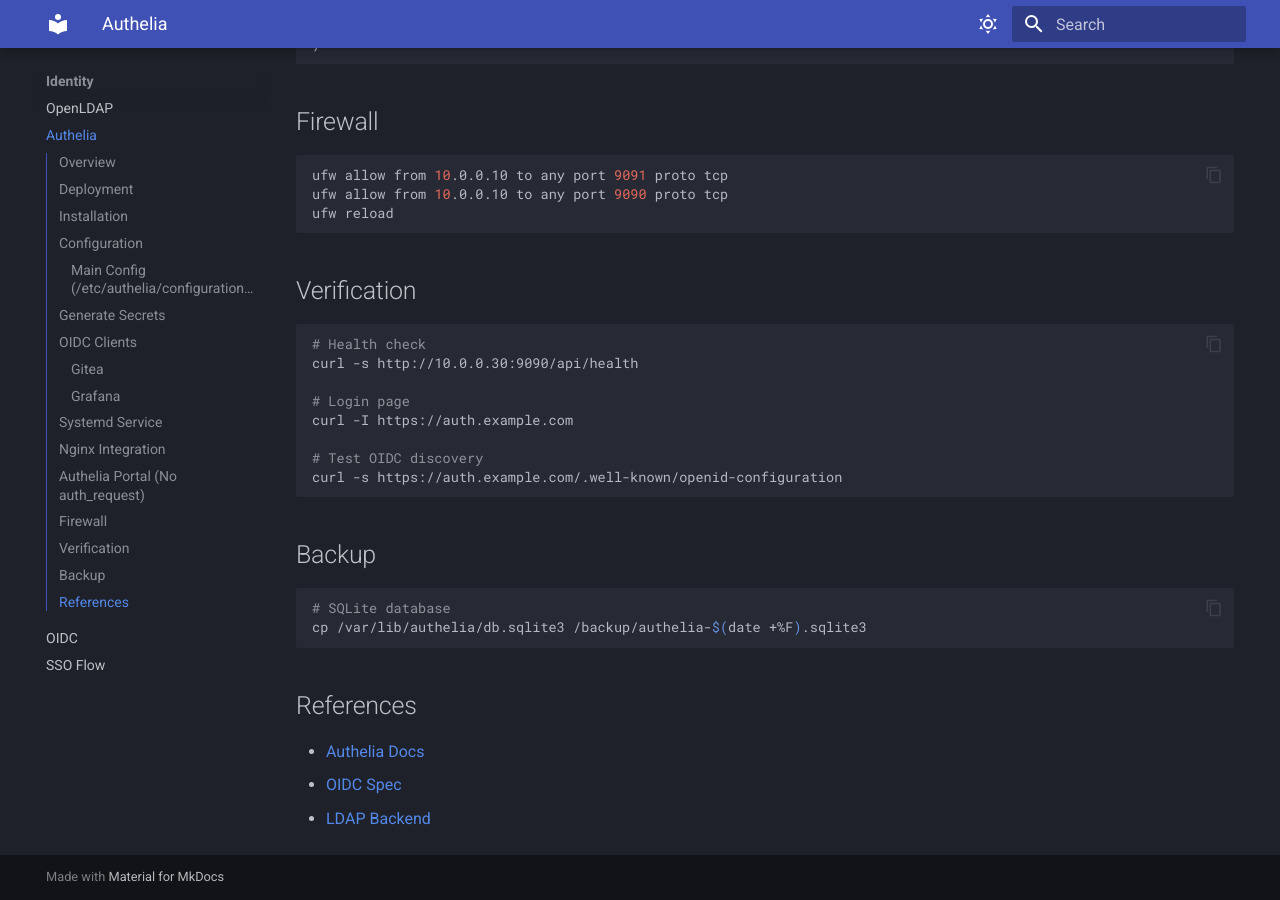
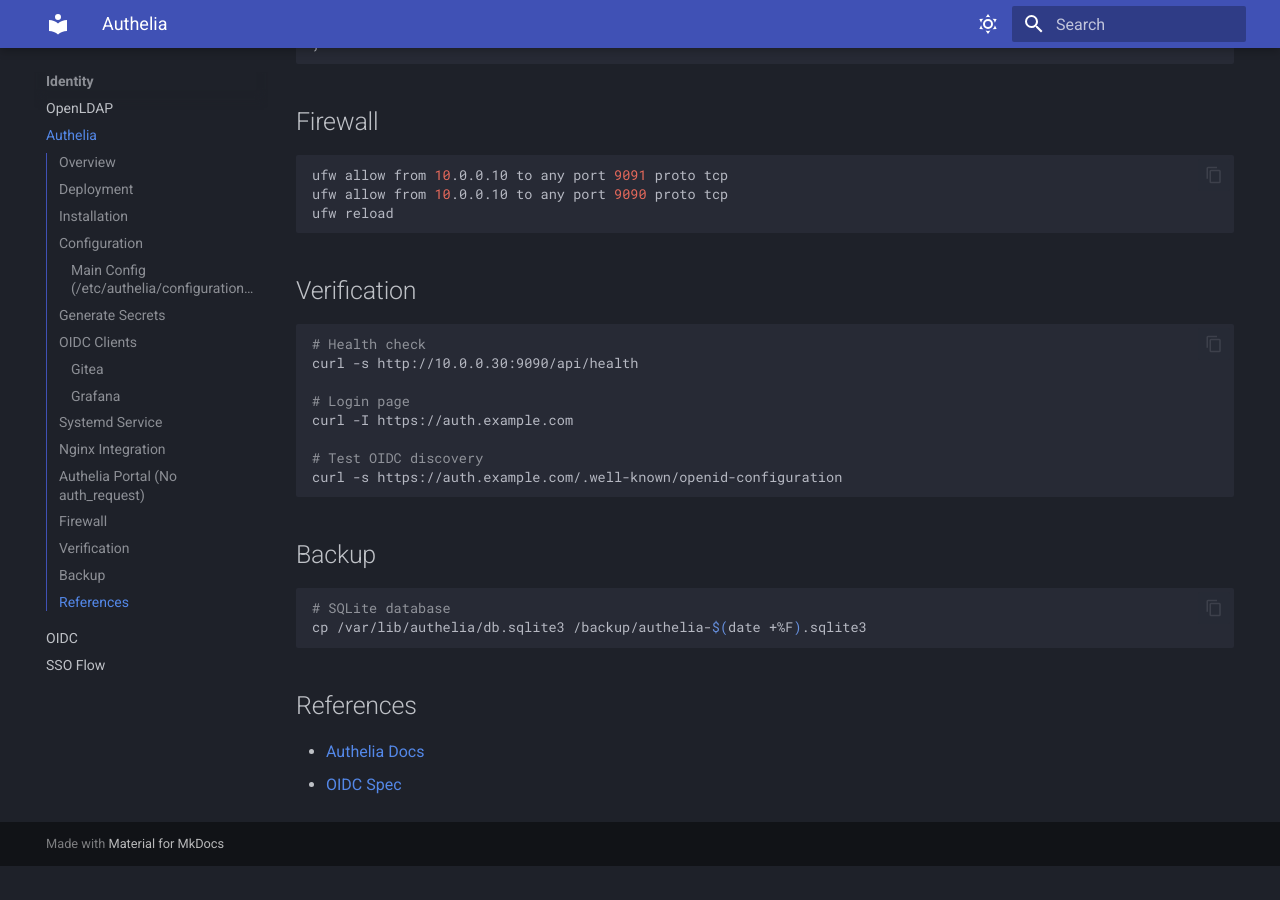
Before and after one commit to dmaljkovic/proxmox-homelab, an MkDocs documentation site: the page built from docs/04-identity/authelia.md, in a window 1280 px wide and 900 px high, scrolled down 4098 px. Built offline with MkDocs 1.6.1 and Material for MkDocs 9.7.7, drawn with Linux system fonts in a browser that asks for light colours; after the commit the page ends 4964 px from its top, so only the background shows below that.

Commit message:
Remove LDAP Backend link from Authelia References

```diff
--- a/docs/04-identity/authelia.md
+++ b/docs/04-identity/authelia.md
@@ -224,4 +224,3 @@ cp /var/lib/authelia/db.sqlite3 /backup/authelia-$(date +%F).sqlite3
 
 - [Authelia Docs](https://www.authelia.com/docs/)
 - [OIDC Spec](https://openid.net/specs/openid-connect-core-1_0.html)
-- [LDAP Backend](https://www.authelia.com/docs/configuration/authenticators/ldap/)
```
